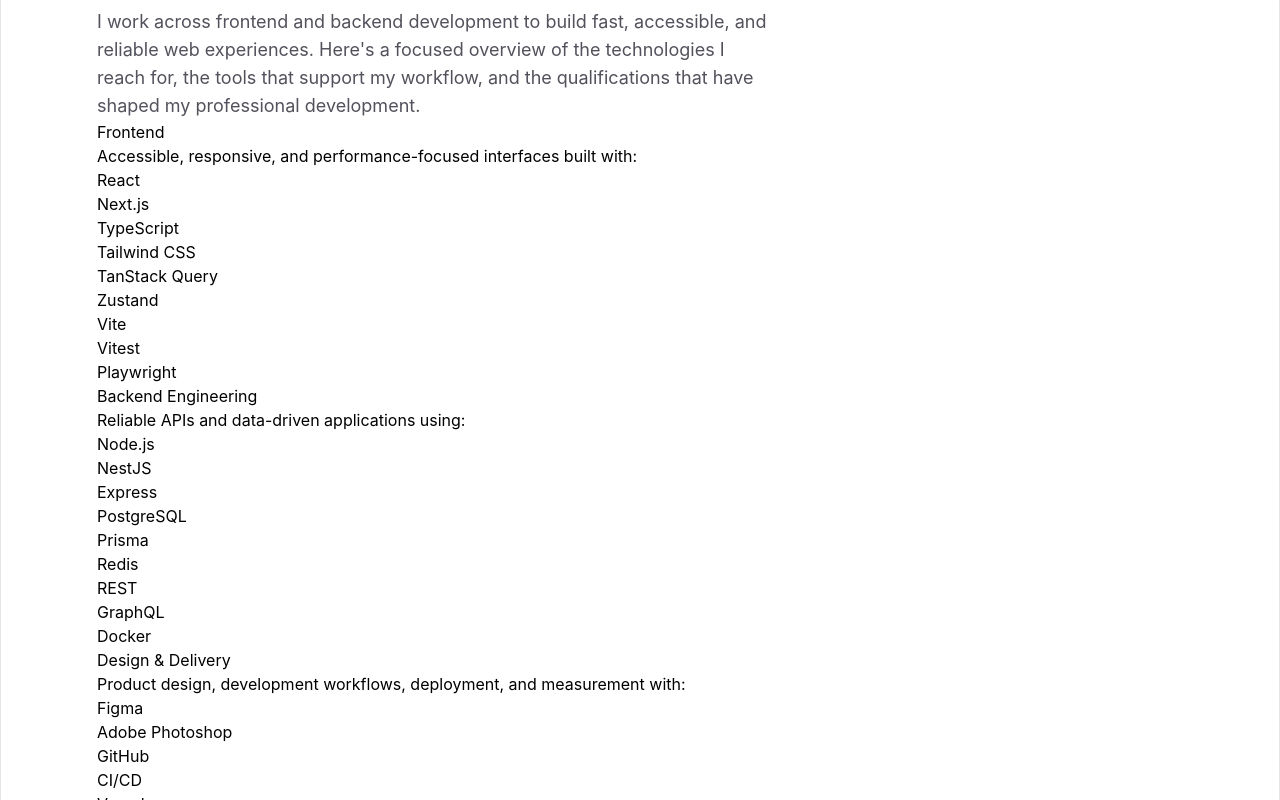
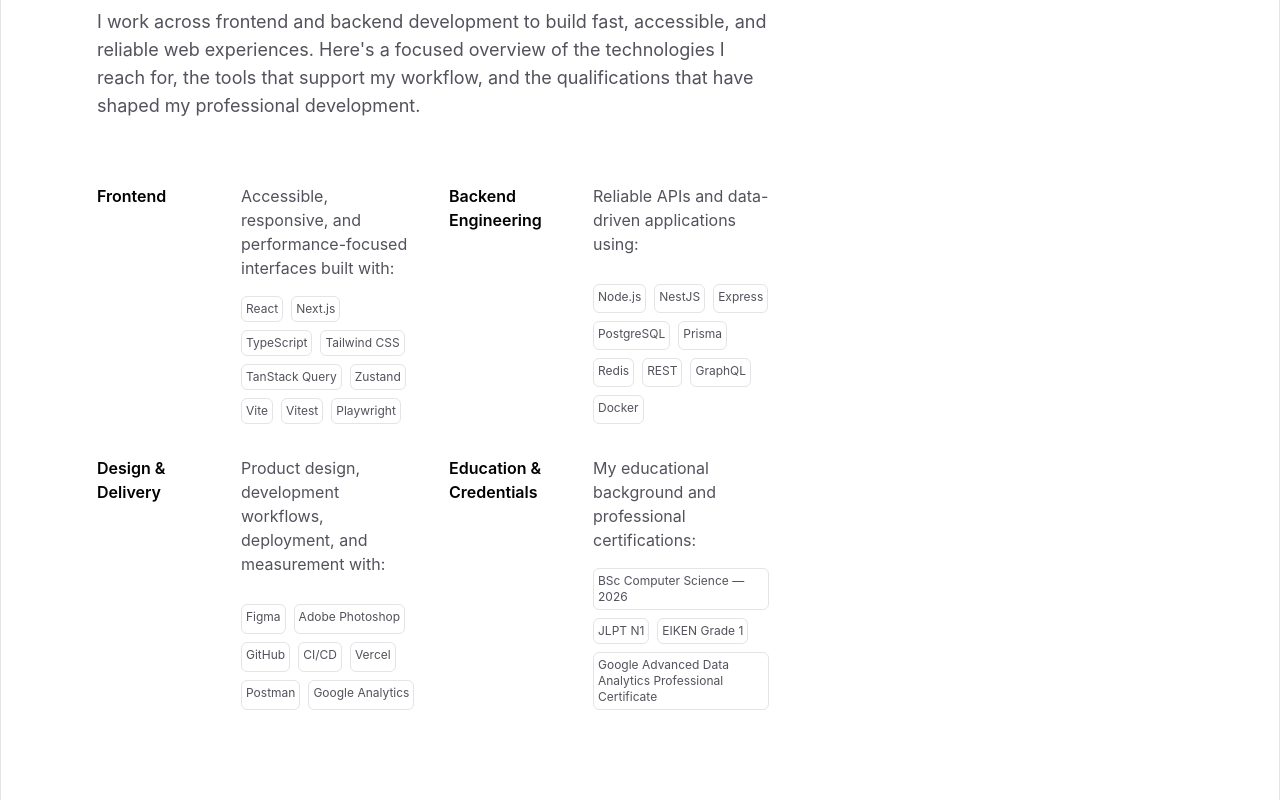
Before and after one commit to script-amv/portfolio, a React (Vite) app: page / in a window 1280 px wide. Shown: the part 1220-2020 px from the top of the page. Built offline with nearby package versions, Linux system fonts and the light colour scheme.

Commit message:
style: add skills grid styling
- arrange skill groups in a two-column grid
- add compact labels, descriptions, and skill pills

```diff
--- a/src/App.tsx
+++ b/src/App.tsx
@@ -98,16 +98,23 @@
         title="Technologies I use, tools I trust, and qualifications I've earned."
         description="I work across frontend and backend development to build fast, accessible, and reliable web experiences. Here's a focused overview of the technologies I reach for, the tools that support my workflow, and the qualifications that have shaped my professional development."
       >
-        <div>
+        <div className="mt-16 grid grid-cols-2 gap-8">
           {skillGroups.map((group) => (
-            <section key={group.title}>
-              <h3>{group.title}</h3>
-              <p>{group.description}</p>
+            <section
+              className="grid grid-cols-[8rem_minmax(0,1fr)] gap-4"
+              key={group.title}
+            >
+              <h3 className="font-semibold">{group.title}</h3>
+              <p className="text-zinc-600">{group.description}</p>
 
               {group.skills.length > 0 && (
-                <ul>
+                <ul className="col-start-2 flex flex-wrap gap-2">
                   {group.skills.map((skill) => (
-                    <li key={skill}>{skill}</li>
+                    <li
+                      className="rounded-md border border-zinc-200 p-1 text-xs text-zinc-600"
+                    >
+                      {skill}
+                    </li>
                   ))}
                 </ul>
               )}
```
